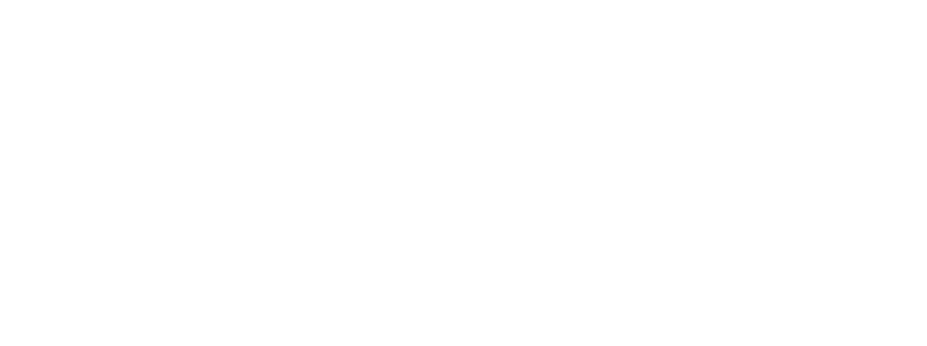
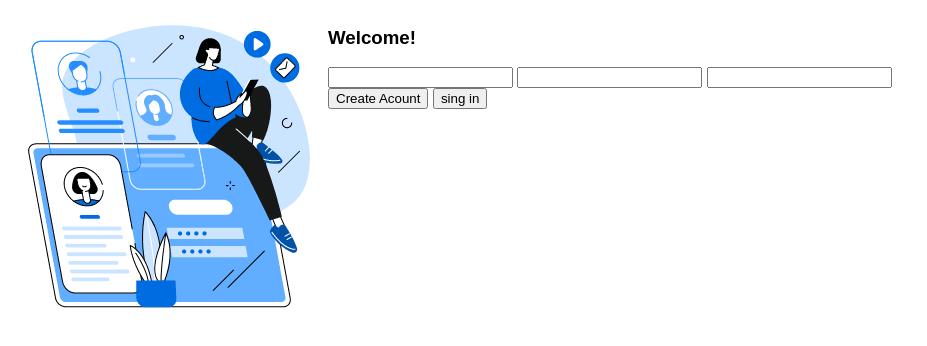
Before and after one commit to AfshinD-W/Simple-login-page-design, a plain HTML site: page index.html in a window 1280 px wide. Shown: the whole page, without its empty margins (0-927 px from the left). Drawn offline with Linux system fonts and the light colour scheme; a web font is replaced by a local one.

Commit message:
Implementation of layout

```diff
--- a/assets/styles/style.css
+++ b/assets/styles/style.css
@@ -6,3 +6,8 @@
 body {
     font-family: Vazirmatn, sans-serif;
 }
+
+.container{
+    display: flex;
+
+}
--- a/index.html
+++ b/index.html
@@ -10,15 +10,33 @@
         integrity="sha512-z3gLpd7yknf1YoNbCzqRKc4qyor8gaKU1qmn+CShxbuBusANI9QpRohGBreCFkKxLhei6S9CQXFEbbKuqLg0DA=="
         crossorigin="anonymous" referrerpolicy="no-referrer" />
 
-    <title>Login Desine</title>
+    <title>sign-in Desine</title>
 </head>
 
 <body>
 
     <div class="container">
 
+        <div class="pic">
+            <img src="./assets/images/login_img02.png"
+                alt="There is a pic right here">
+        </div>
+        <div class="form">
 
+            <h3>Welcome!</h3>
+            <form class="formTag">
+                <div class="fileds">
+                    <input type="text">
+                    <input type="email">
+                    <input type="password">
+                </div>
+                <div class="butoons">
+                    <button class="create">Create Acount</button>
+                    <button class="singIn">sing in</button>
+                </div>
+            </form>
 
+        </div>
 
     </div>
 
```
Also changed, not shown: assets/images/login-ui-ux-design-concept-illustration_78200-431.avif (deleted), assets/images/login_img02.png (added).
